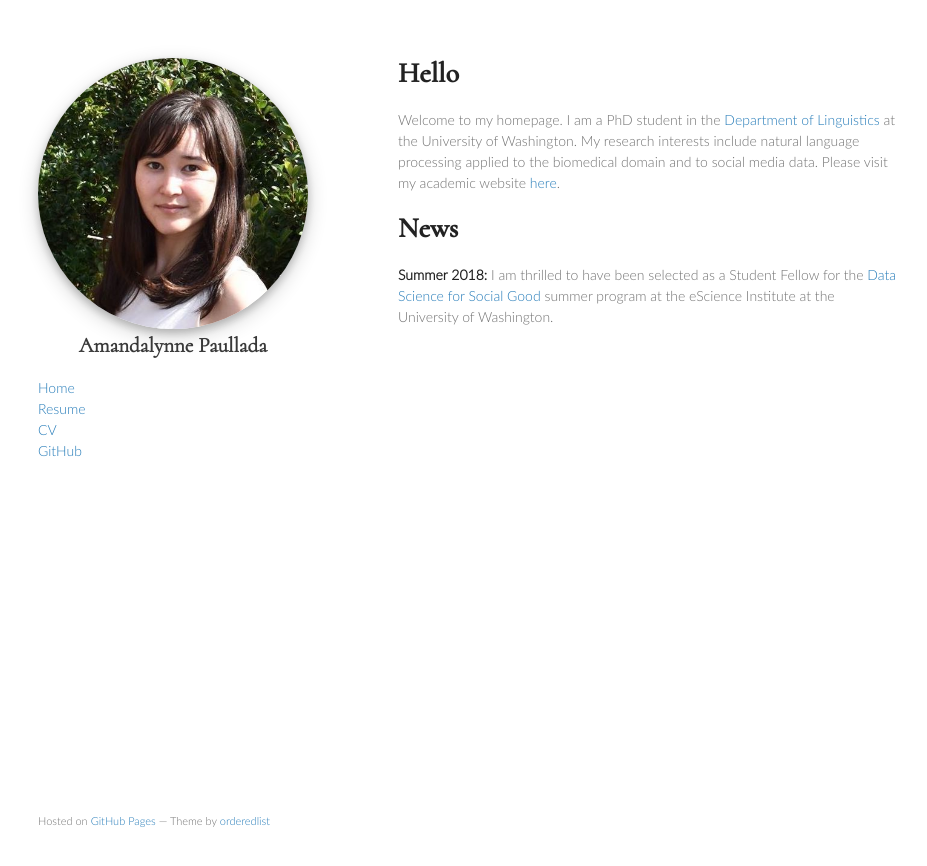
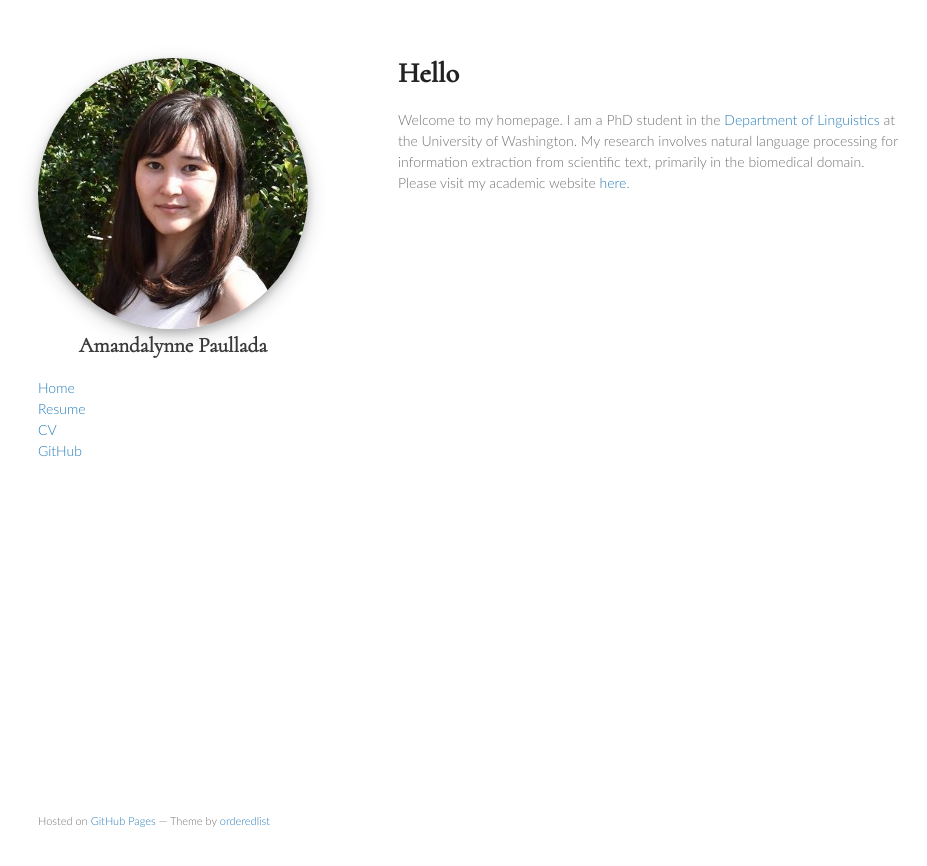
Before and after one commit to amandalynne/amandalynne.github.io, a Jekyll site: the page built from index.md, in a window 1280 px wide. Shown: the top 866 px of the page, without its empty margins (172-1099 px from the left). Built offline with Jekyll 4.4.1, drawn with Linux system fonts in a browser that asks for light colours; our own code applies the rules of GitHub Pages for plain Markdown files.

Commit message:
update intro

```diff
--- a/index.md
+++ b/index.md
@@ -1,9 +1,4 @@
-[//]: # <img src="/assets/pics/portrait2019.jpg" title="photo by Monica Jensen" class="center">
 
 # Hello
 
-Welcome to my homepage. I am a PhD student in the [Department of Linguistics](https://linguistics.washington.edu) at the University of Washington. My research interests include natural language processing applied to the biomedical domain and to social media data. Please visit my academic website [here](https://linguistics.washington.edu/people/amandalynne-paullada).
-
-# News
-
-**Summer 2018:** I am thrilled to have been selected as a Student Fellow for the [Data Science for Social Good](http://escience.washington.edu/get-involved/incubator-programs/data-science-for-social-good/) summer program at the eScience Institute at the University of Washington.
+Welcome to my homepage. I am a PhD student in the [Department of Linguistics](https://linguistics.washington.edu) at the University of Washington. My research involves natural language processing for information extraction from scientific text, primarily in the biomedical domain. Please visit my academic website [here](https://linguistics.washington.edu/people/amandalynne-paullada).
```
